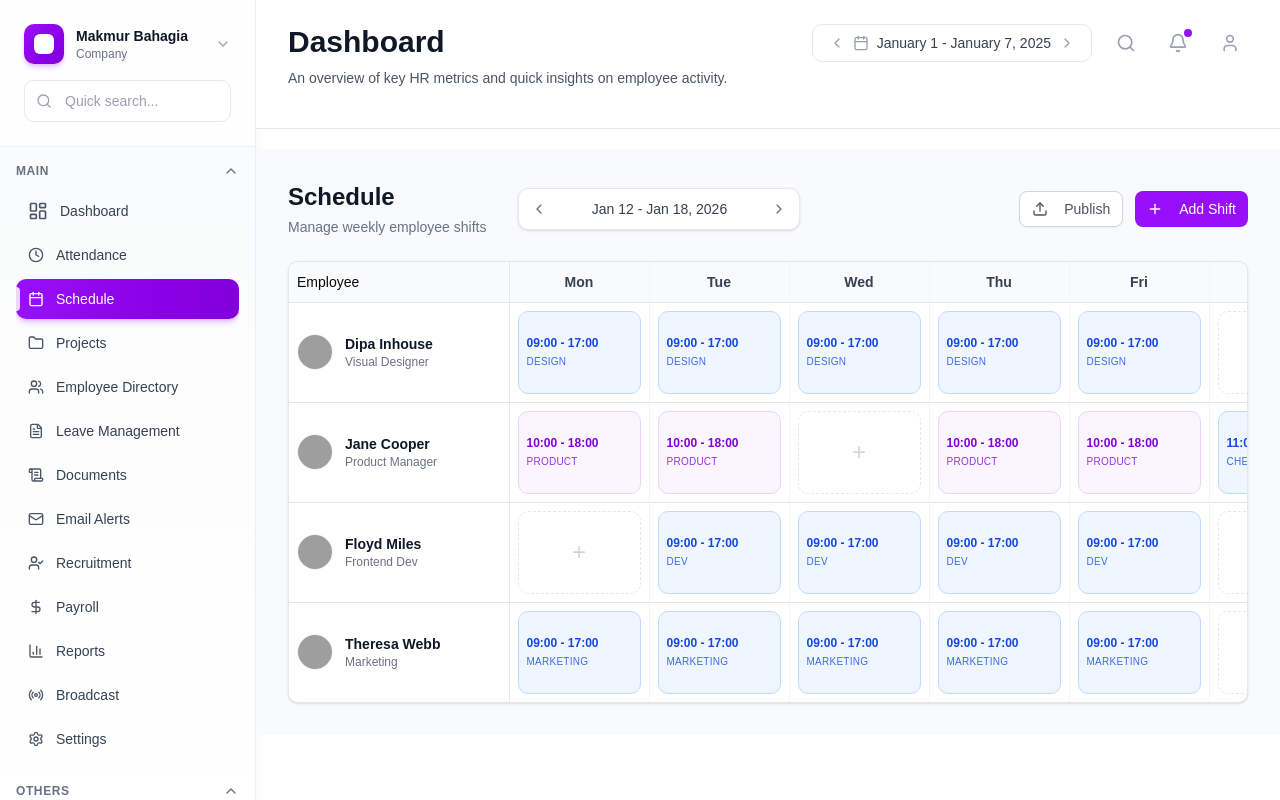
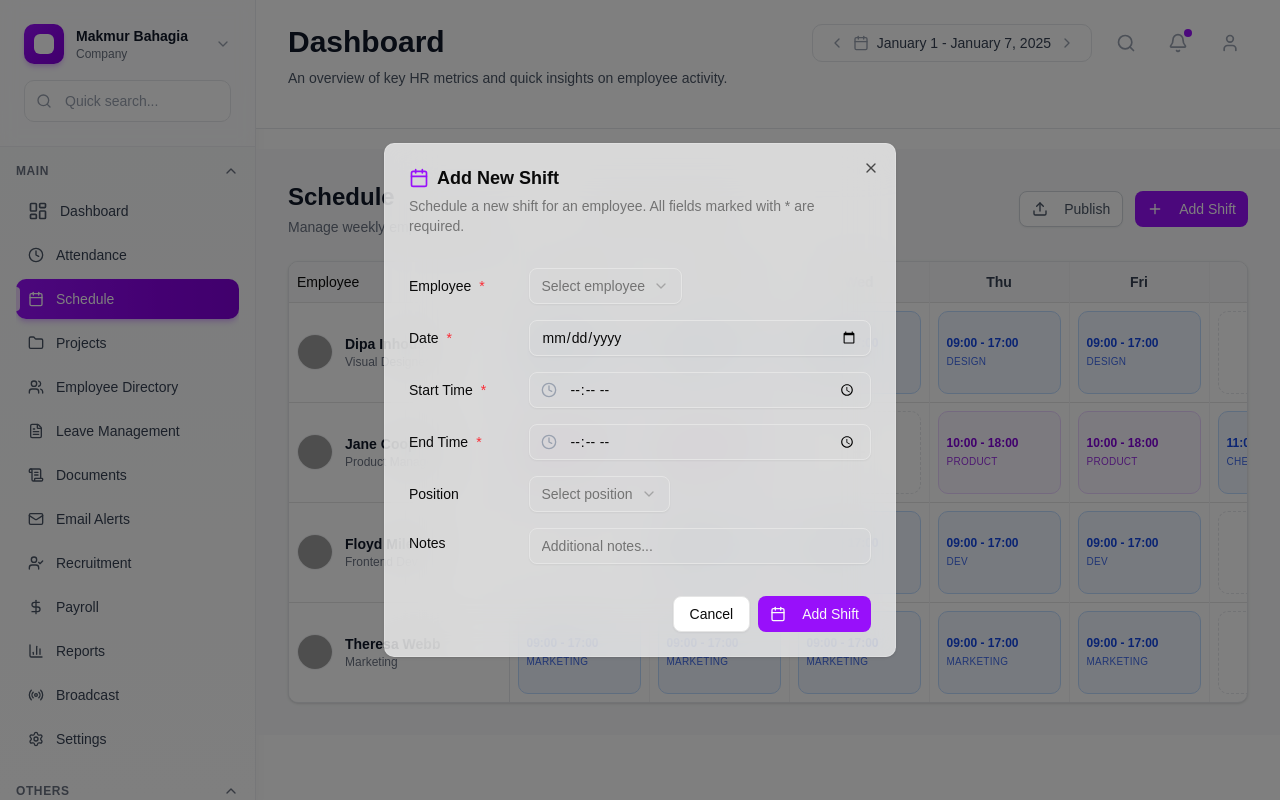
Before and after one commit to nexoviasoft/nexoviasoft-console, a Next.js app: page /admin/schedule in a window 1280 px wide. Both pictures are taken after a click on the button "Add Shift". Built offline with nearby package versions, Linux system fonts and the light colour scheme; no server answers; grey boxes are pictures that could not be loaded; a web font is replaced by a local one.

Commit message:
Add shift creation feature to schedule with dialog form

```diff
--- a/src/app/admin/schedule/page.js
+++ b/src/app/admin/schedule/page.js
@@ -1,18 +1,199 @@
 "use client";
 
-import React from "react";
+import React, { useState } from "react";
 import ScheduleHeader from "@/components/admin/schedule/ScheduleHeader";
 import ScheduleGrid from "@/components/admin/schedule/ScheduleGrid";
+import { Button } from "@/components/ui/button";
+import { Input } from "@/components/ui/input";
+import { Label } from "@/components/ui/label";
+import {
+  Dialog,
+  DialogContent,
+  DialogDescription,
+  DialogFooter,
+  DialogHeader,
+  DialogTitle,
+} from "@/components/ui/dialog";
+import {
+  Select,
+  SelectContent,
+  SelectItem,
+  SelectTrigger,
+  SelectValue,
+} from "@/components/ui/select";
+import { Calendar as CalendarIcon, Clock } from "lucide-react";
+import { toast } from "sonner";
 
 export default function Schedule() {
+  const [isAddShiftDialogOpen, setIsAddShiftDialogOpen] = useState(false);
+  const [newShift, setNewShift] = useState({
+    employee: "",
+    date: "",
+    startTime: "",
+    endTime: "",
+    position: "",
+    notes: ""
+  });
+
+  const handleInputChange = (field, value) => {
+    setNewShift(prev => ({ ...prev, [field]: value }));
+  };
+
+  const handleAddShift = () => {
+    // Validation
+    if (!newShift.employee || !newShift.date || !newShift.startTime || !newShift.endTime) {
+      toast.error("Please fill in all required fields");
+      return;
+    }
+
+    // In real app, this would make an API call
+    console.log("Adding shift:", newShift);
+    toast.success("Shift added successfully!");
+
+    // Reset form and close dialog
+    setNewShift({
+      employee: "",
+      date: "",
+      startTime: "",
+      endTime: "",
+      position: "",
+      notes: ""
+    });
+    setIsAddShiftDialogOpen(false);
+  };
+
   return (
     <div className="bg-gray-50 px-8 py-8 flex flex-col">
       <div className="max-w-[1600px] w-full mx-auto flex flex-col h-full">
-        <ScheduleHeader />
+        <ScheduleHeader onAddShift={() => setIsAddShiftDialogOpen(true)} />
         <div className="flex-1 min-h-0">
            <ScheduleGrid />
         </div>
       </div>
+
+      {/* Add Shift Dialog */}
+      <Dialog open={isAddShiftDialogOpen} onOpenChange={setIsAddShiftDialogOpen}>
+        <DialogContent className="max-w-lg glass-panel">
+          <DialogHeader>
+            <DialogTitle className="flex items-center gap-2">
+              <CalendarIcon className="w-5 h-5 text-purple-600" />
+              Add New Shift
+            </DialogTitle>
+            <DialogDescription>
+              Schedule a new shift for an employee. All fields marked with * are required.
+            </DialogDescription>
+          </DialogHeader>
+
+          <div className="grid gap-4 py-4">
+            {/* Employee */}
+            <div className="grid grid-cols-4 items-center gap-4">
+              <Label htmlFor="shift-employee" className="text-right">
+                Employee <span className="text-red-500">*</span>
+              </Label>
+              <Select value={newShift.employee} onValueChange={(value) => handleInputChange('employee', value)}>
+                <SelectTrigger className="col-span-3">
+                  <SelectValue placeholder="Select employee" />
+                </SelectTrigger>
+                <SelectContent>
+                  <SelectItem value="dipa">Dipa Inhouse</SelectItem>
+                  <SelectItem value="jane">Jane Cooper</SelectItem>
+                  <SelectItem value="floyd">Floyd Miles</SelectItem>
+                  <SelectItem value="theresa">Theresa Webb</SelectItem>
+                  <SelectItem value="robert">Robert Fox</SelectItem>
+                  <SelectItem value="cody">Cody Fisher</SelectItem>
+                </SelectContent>
+              </Select>
+            </div>
+
+            {/* Date */}
+            <div className="grid grid-cols-4 items-center gap-4">
+              <Label htmlFor="shift-date" className="text-right">
+                Date <span className="text-red-500">*</span>
+              </Label>
+              <Input
+                id="shift-date"
+                type="date"
+                value={newShift.date}
+                onChange={(e) => handleInputChange('date', e.target.value)}
+                className="col-span-3"
+              />
+            </div>
+
+            {/* Start Time */}
+            <div className="grid grid-cols-4 items-center gap-4">
+              <Label htmlFor="shift-start" className="text-right">
+                Start Time <span className="text-red-500">*</span>
+              </Label>
+              <div className="col-span-3 relative">
+                <Clock className="absolute left-3 top-1/2 -translate-y-1/2 w-4 h-4 text-gray-400" />
+                <Input
+                  id="shift-start"
+                  type="time"
+                  value={newShift.startTime}
+                  onChange={(e) => handleInputChange('startTime', e.target.value)}
+                  className="pl-10"
+                />
+              </div>
+            </div>
+
+            {/* End Time */}
+            <div className="grid grid-cols-4 items-center gap-4">
+              <Label htmlFor="shift-end" className="text-right">
+                End Time <span className="text-red-500">*</span>
+              </Label>
+              <div className="col-span-3 relative">
+                <Clock className="absolute left-3 top-1/2 -translate-y-1/2 w-4 h-4 text-gray-400" />
+                <Input
+                  id="shift-end"
+                  type="time"
+                  value={newShift.endTime}
+                  onChange={(e) => handleInputChange('endTime', e.target.value)}
+                  className="pl-10"
+                />
+              </div>
+            </div>
+
+            {/* Position */}
+            <div className="grid grid-cols-4 items-center gap-4">
+              <Label htmlFor="shift-position" className="text-right">Position</Label>
+              <Select value={newShift.position} onValueChange={(value) => handleInputChange('position', value)}>
+                <SelectTrigger className="col-span-3">
+                  <SelectValue placeholder="Select position" />
+                </SelectTrigger>
+                <SelectContent>
+                  <SelectItem value="morning">Morning Shift</SelectItem>
+                  <SelectItem value="afternoon">Afternoon Shift</SelectItem>
+                  <SelectItem value="evening">Evening Shift</SelectItem>
+                  <SelectItem value="night">Night Shift</SelectItem>
+                  <SelectItem value="full-day">Full Day</SelectItem>
+                </SelectContent>
+              </Select>
+            </div>
+
+            {/* Notes */}
+            <div className="grid grid-cols-4 items-start gap-4">
+              <Label htmlFor="shift-notes" className="text-right pt-2">Notes</Label>
+              <Input
+                id="shift-notes"
+                value={newShift.notes}
+                onChange={(e) => handleInputChange('notes', e.target.value)}
+                placeholder="Additional notes..."
+                className="col-span-3"
+              />
+            </div>
+          </div>
+
+          <DialogFooter>
+            <Button variant="outline" onClick={() => setIsAddShiftDialogOpen(false)}>
+              Cancel
+            </Button>
+            <Button onClick={handleAddShift} className="bg-purple-600 hover:bg-purple-700">
+              <CalendarIcon className="w-4 h-4 mr-2" />
+              Add Shift
+            </Button>
+          </DialogFooter>
+        </DialogContent>
+      </Dialog>
     </div>
   );
 }
--- a/src/components/admin/schedule/ScheduleHeader.js
+++ b/src/components/admin/schedule/ScheduleHeader.js
@@ -5,7 +5,7 @@ import { ChevronLeft, ChevronRight, Plus, Upload } from "lucide-react";
 import { Button } from "@/components/ui/button";
 import { format, addDays, startOfWeek } from "date-fns";
 
-export default function ScheduleHeader() {
+export default function ScheduleHeader({ onAddShift }) {
   const [currentDate, setCurrentDate] = React.useState(new Date());
 
   const startDate = startOfWeek(currentDate, { weekStartsOn: 1 });
@@ -37,7 +37,10 @@ export default function ScheduleHeader() {
           <Upload className="w-4 h-4 mr-2" />
           Publish
         </Button>
-        <Button className="bg-purple-600 hover:bg-purple-700 text-white">
+        <Button
+          className="bg-purple-600 hover:bg-purple-700 text-white"
+          onClick={onAddShift}
+        >
           <Plus className="w-4 h-4 mr-2" />
           Add Shift
         </Button>
```
